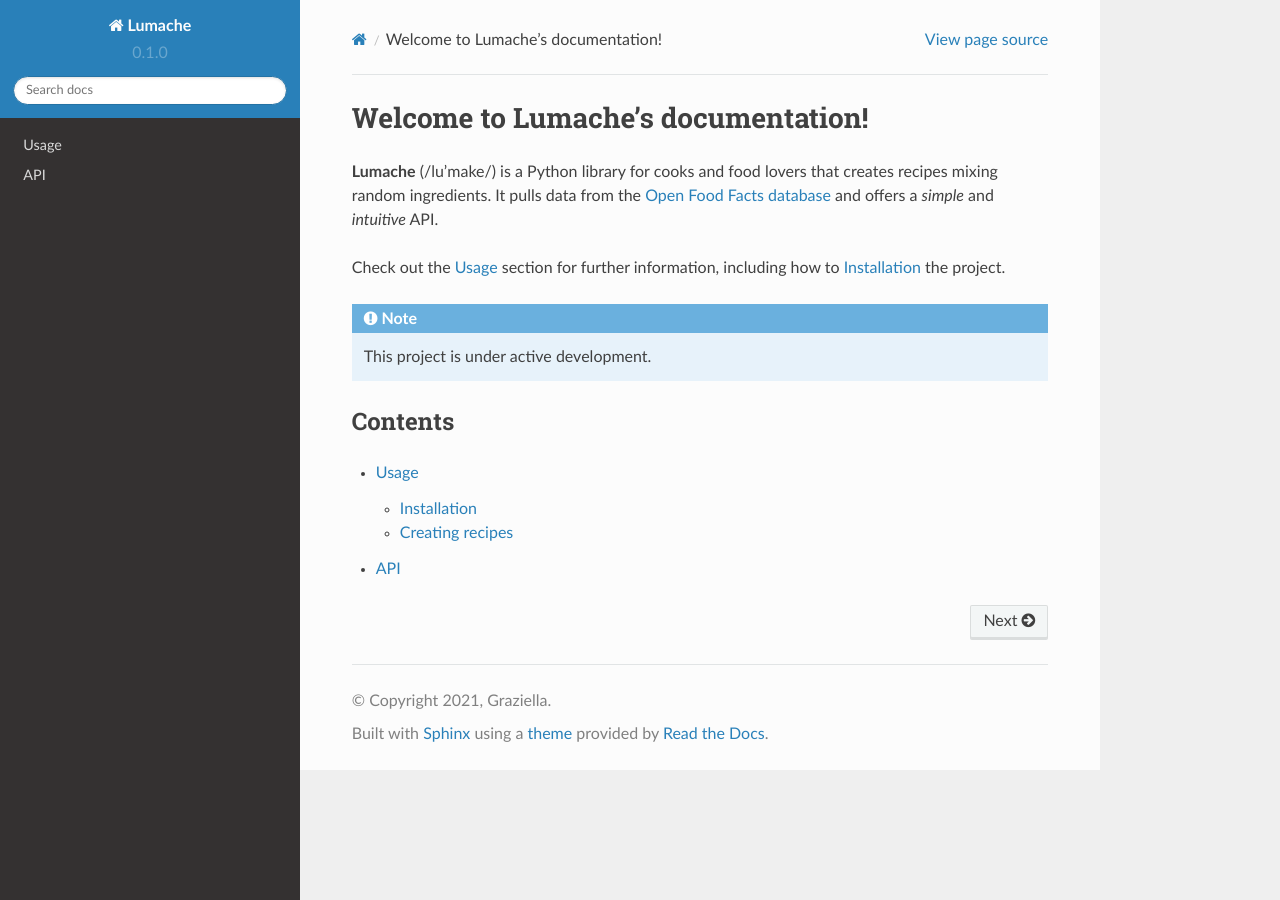
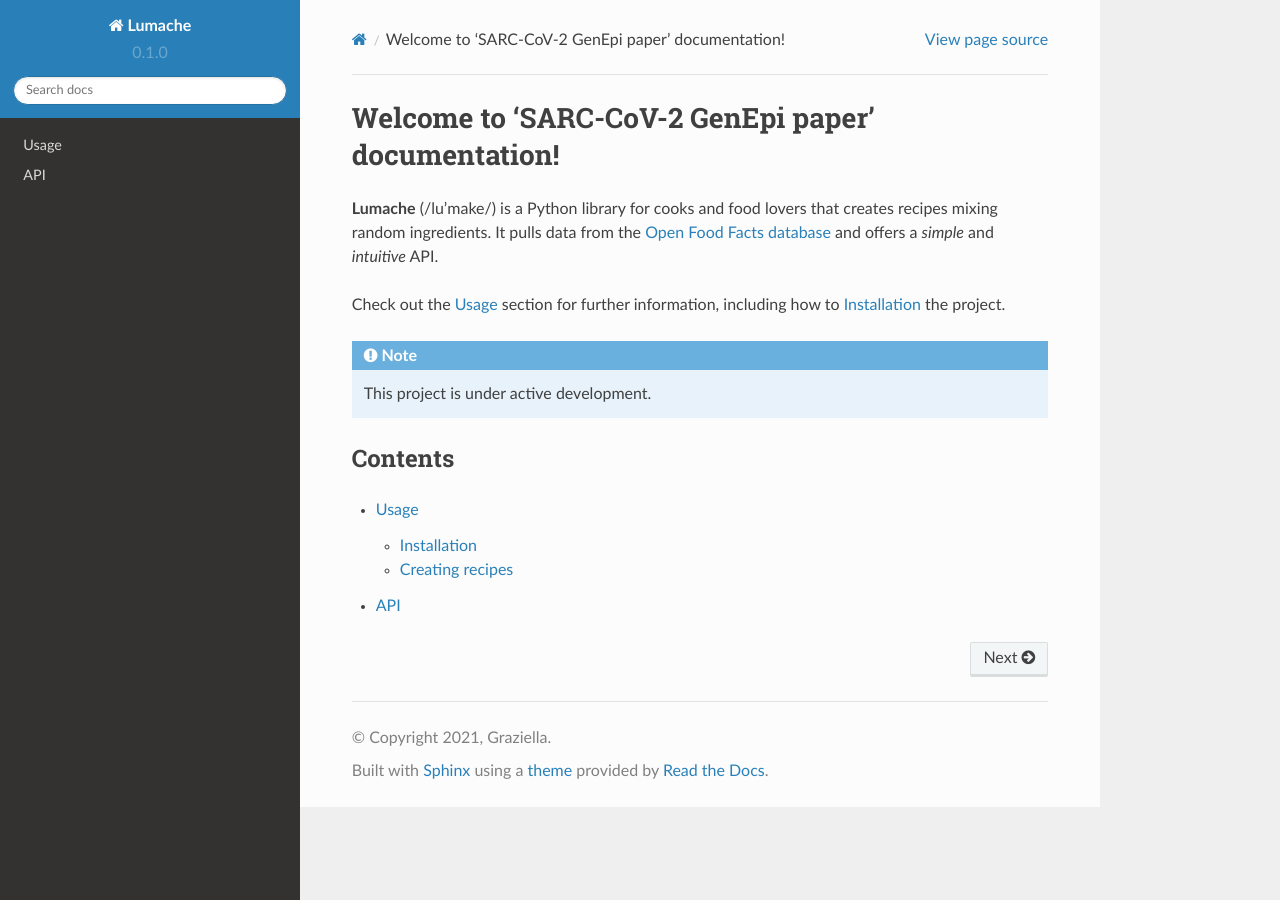
Before and after one commit to abulenciamiguel/rtd-tutorial, a Sphinx documentation site: the page built from docs/source/index.rst, in a window 1280 px wide. Built offline with Sphinx 7.4.7 and the Read the Docs theme 2.0.0, drawn with Linux system fonts in a browser that asks for light colours.

Commit message:
Update index.rst

```diff
--- a/docs/source/index.rst
+++ b/docs/source/index.rst
@@ -1,4 +1,4 @@
-Welcome to Lumache's documentation!
+Welcome to 'SARC-CoV-2 GenEpi paper' documentation!
 ===================================
 
 **Lumache** (/lu'make/) is a Python library for cooks and food lovers
```
